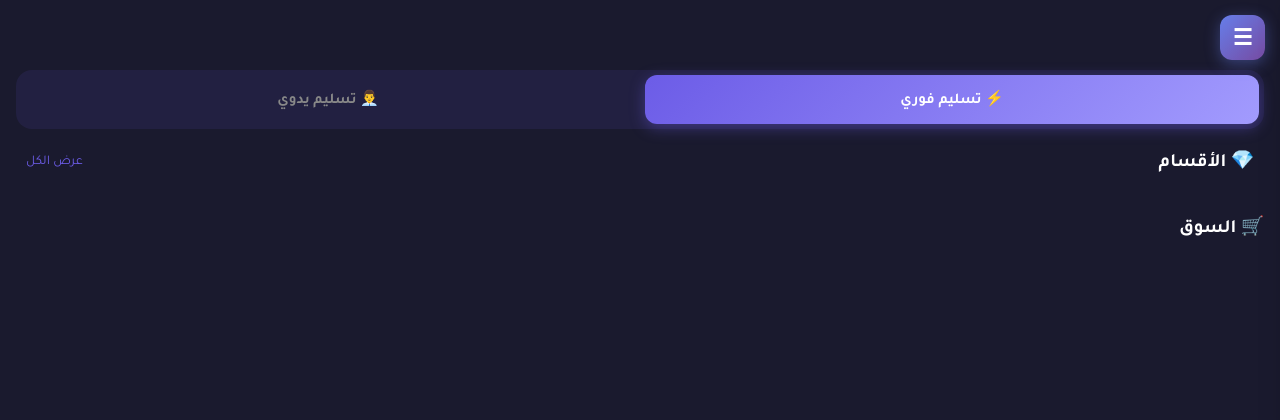
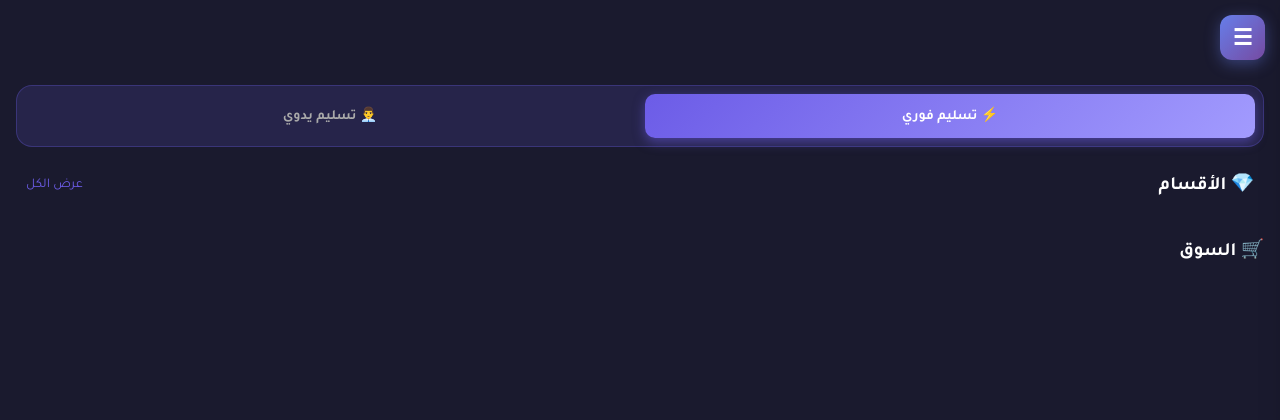
Before and after one commit to ziadosama582005-crypto/tttrrrrrrrrrrr, a Python web app: template templates/index.html in a window 1280 px wide. Shown: the top 420 px of the page. Run offline with Jinja, Linux system fonts and the light colour scheme; the template is opened without the code that fills it, so the values that code supplies are empty; some libraries are stand-ins or nearby versions.

Commit message:
Improve delivery tabs visibility and styling

```diff
--- a/templates/index.html
+++ b/templates/index.html
@@ -181,28 +181,29 @@
         .delivery-tabs {
             display: flex;
             gap: 10px;
-            margin-bottom: 20px;
-            padding: 5px;
-            background: rgba(108, 92, 231, 0.1);
+            margin: 15px 0 25px 0;
+            padding: 8px;
+            background: rgba(108, 92, 231, 0.15);
             border-radius: 16px;
+            border: 1px solid rgba(108, 92, 231, 0.3);
         }
         .delivery-tab {
             flex: 1;
-            padding: 14px 20px;
+            padding: 12px 16px;
             border: none;
-            border-radius: 12px;
-            font-size: 15px;
+            border-radius: 10px;
+            font-size: 14px;
             font-weight: bold;
             cursor: pointer;
             font-family: 'Tajawal', sans-serif;
             transition: all 0.3s ease;
             background: transparent;
-            color: #888;
+            color: #aaa;
         }
         .delivery-tab.active {
             background: linear-gradient(135deg, #6c5ce7, #a29bfe);
             color: white;
-            box-shadow: 0 4px 15px rgba(108, 92, 231, 0.4);
+            box-shadow: 0 4px 12px rgba(108, 92, 231, 0.5);
         }
         .delivery-tab:not(.active):hover {
             background: rgba(108, 92, 231, 0.2);
```
